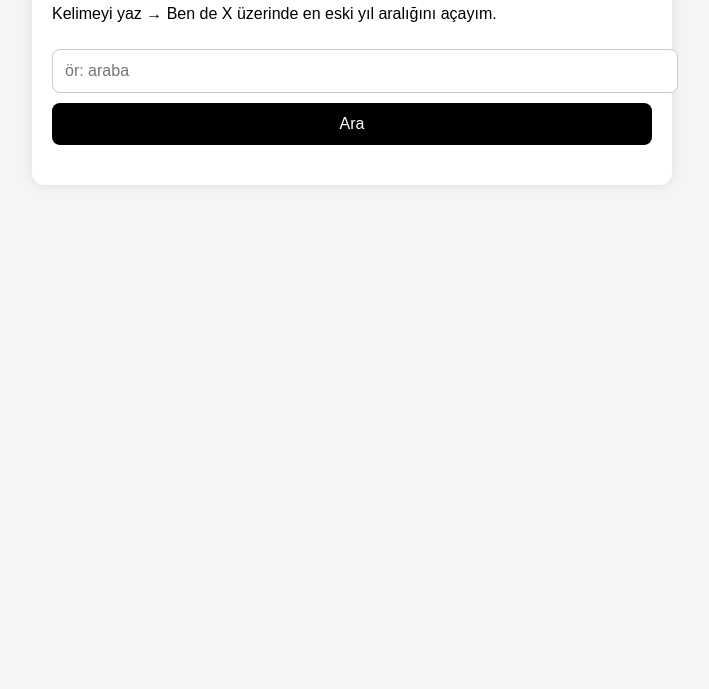
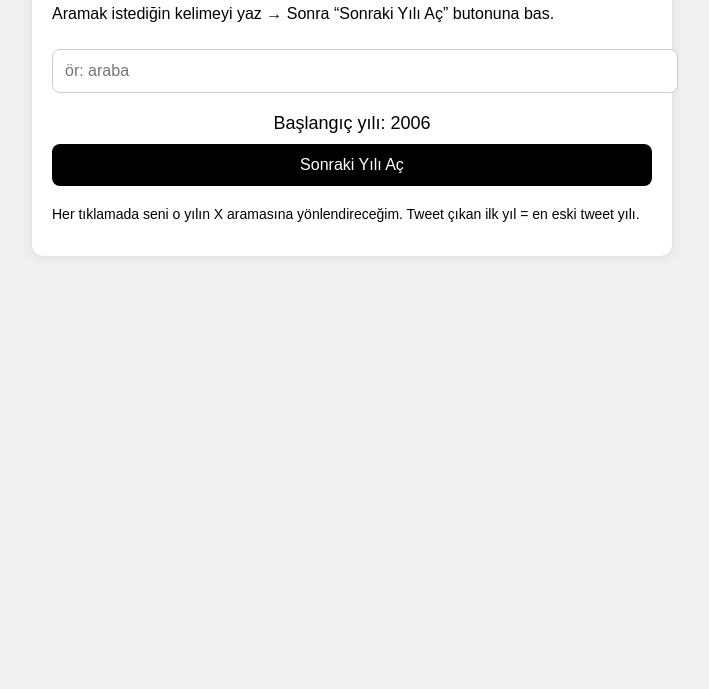
Before and after one commit to efkrt32-hue/firsttweet, a plain HTML site: page index.html in a window 1280 px wide. Shown: the part 111-800 px from the top of the page, without its empty margins (288-997 px from the left). Drawn offline with Linux system fonts and the light colour scheme.

Commit message:
Update index.html

```diff
--- a/index.html
+++ b/index.html
@@ -1,47 +1,49 @@
 <!DOCTYPE html>
-<html>
+<html lang="tr">
 <head>
 <meta charset="UTF-8">
-<title>First Tweet Finder</title>
+<title>First Tweet Finder - Manual Fast</title>
 <style>
-body { font-family: Arial; padding: 20px; background:#f5f5f5; }
-input, button { padding: 12px; font-size: 16px; width: 100%; margin-top: 10px; border-radius:8px; border:1px solid #ccc; }
-#log { margin-top: 20px; font-size: 14px; white-space: pre-wrap; }
-.container { max-width: 600px; margin:auto; background:white; padding:20px; border-radius:12px; box-shadow:0 0 12px rgba(0,0,0,0.1); }
+body { font-family: Arial; padding: 20px; background:#f0f0f0; }
+.container { max-width: 600px; margin:auto; background:white; padding:20px; border-radius:12px;
+box-shadow:0 0 12px rgba(0,0,0,0.1); }
+input, button { width:100%; padding:12px; margin-top:10px; font-size:16px; border-radius:8px; border:1px solid #ccc; }
 button { background:black; color:white; border:none; }
+#yearBox { font-size:18px; margin-top:20px; text-align:center; }
 </style>
 </head>
 <body>
 
 <div class="container">
-<h2>First Tweet Finder</h2>
-<p>Kelimeyi yaz → Ben de X üzerinde en eski yıl aralığını açayım.</p>
+<h2>First Tweet Finder (Yönlendirmeli)</h2>
+<p>Aramak istediğin kelimeyi yaz → Sonra “Sonraki Yılı Aç” butonuna bas.</p>
 
 <input id="keyword" placeholder="ör: araba">
-<button onclick="start()">Ara</button>
 
-<div id="log"></div>
+<div id="yearBox">Başlangıç yılı: 2006</div>
+
+<button onclick="nextYear()">Sonraki Yılı Aç</button>
+
+<p style="margin-top:20px; font-size:14px;">
+Her tıklamada seni o yılın X aramasına yönlendireceğim.
+Tweet çıkan ilk yıl = en eski tweet yılı.
+</p>
+
 </div>
 
 <script>
-function openYear(keyword, year) {
+let year = 2006;
+
+function nextYear() {
+    const keyword = document.getElementById("keyword").value.trim();
+    if (!keyword) return alert("Kelime gir.");
+
     const url = `https://x.com/search?q=${encodeURIComponent(keyword)} since:${year}-01-01 until:${year}-12-31&src=typed_query&f=live`;
-    window.open(url, "_blank");
-}
 
-async function start() {
-    const keyword = document.getElementById("keyword").value.trim();
-    const log = document.getElementById("log");
-    log.textContent = "X üzerinde yıllar açılıyor...\n\n";
+    window.location.href = url;  // seni X’e yönlendirecek
 
-    let year = 2006;
-
-    const interval = setInterval(() => {
-        log.textContent += year + " açılıyor...\n";
-        openYear(keyword, year);
-        year++;
-        if (year > new Date().getFullYear()) clearInterval(interval);
-    }, 1200);
+    year++;
+    document.getElementById("yearBox").textContent = "Şu anki yıl: " + year;
 }
 </script>
 
```
